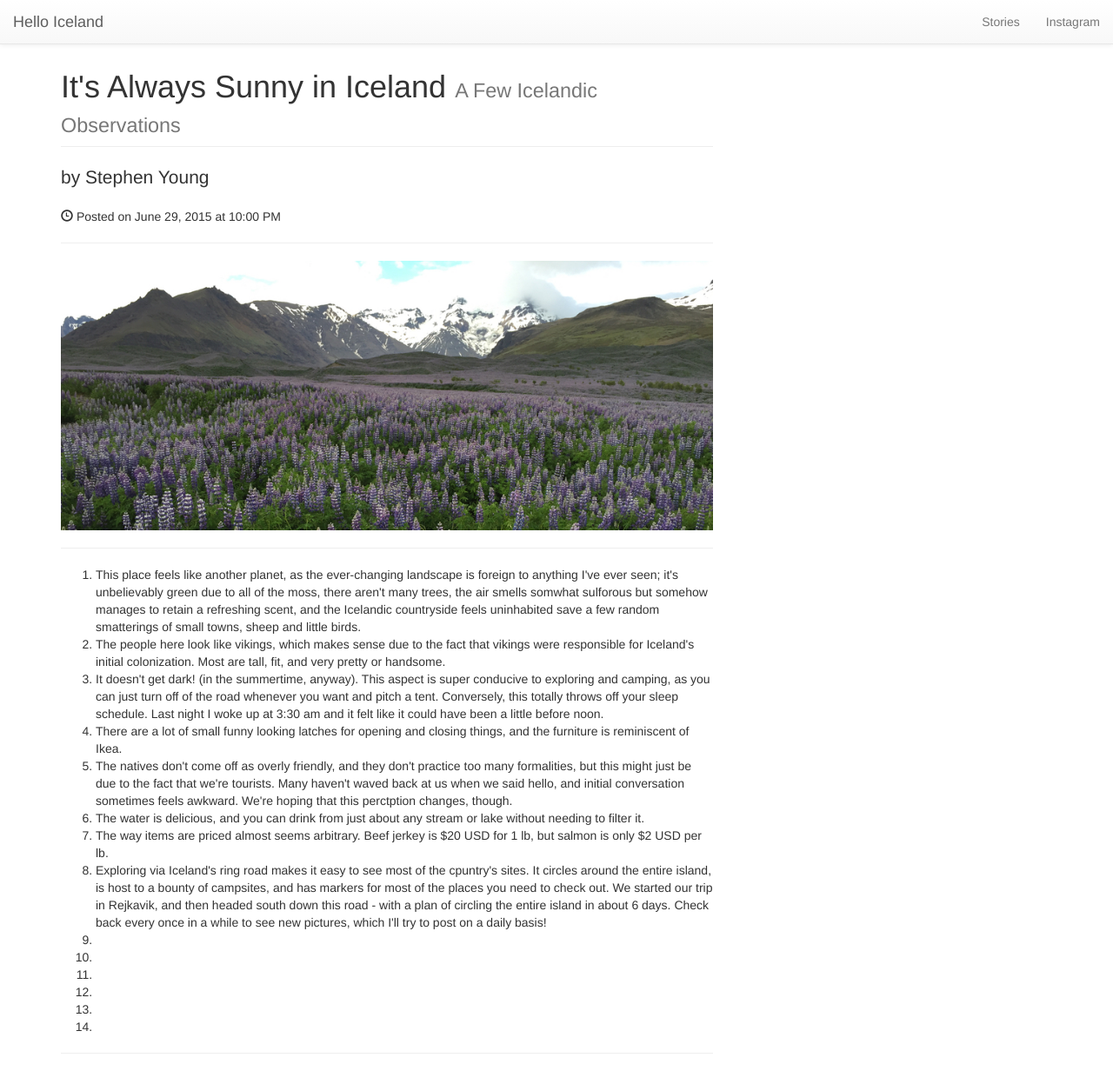
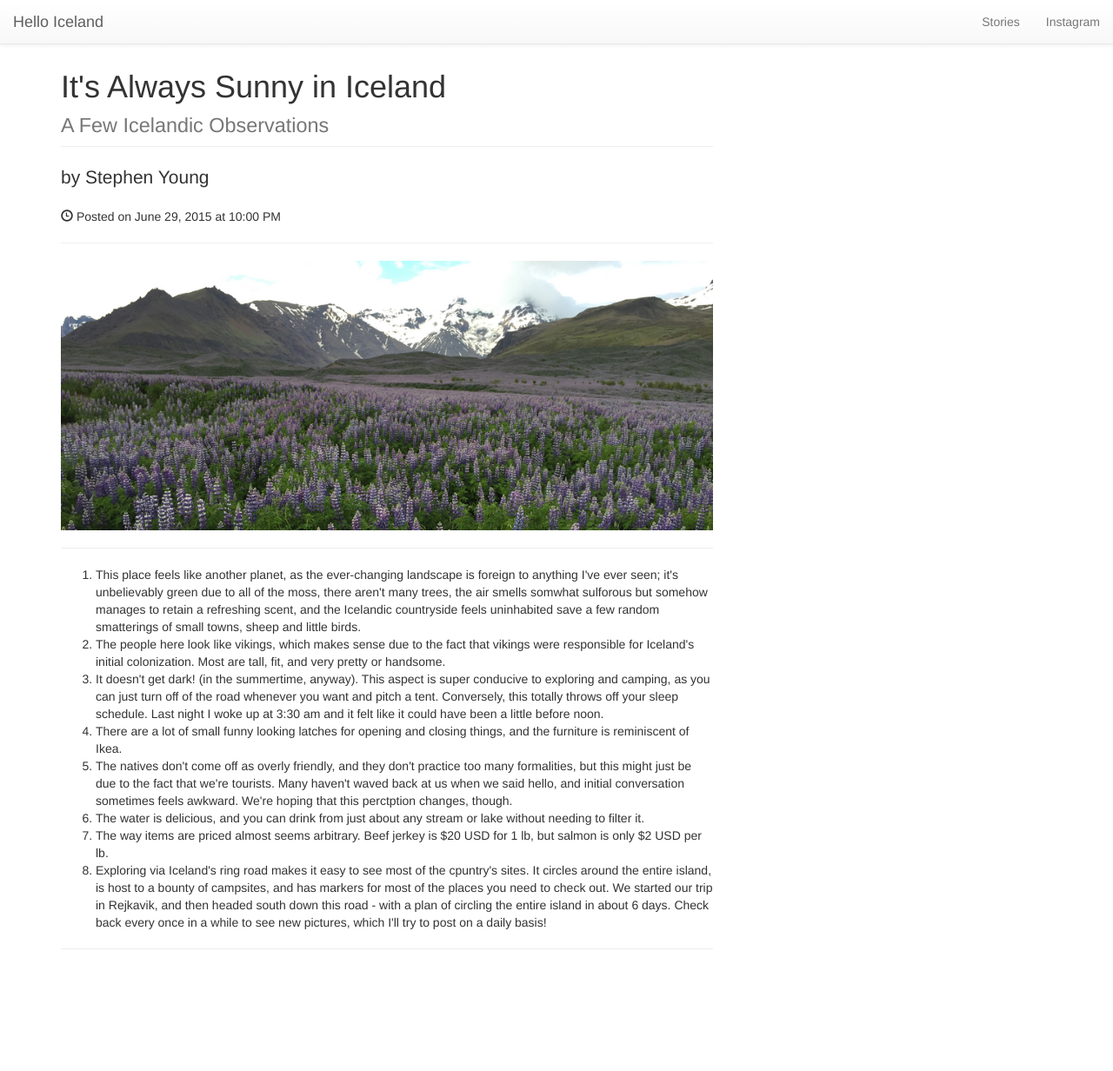
Before and after one commit to StephenJayYoung/Iceland, a Jekyll site: the page stories.html, which Jekyll copies as it is, in a window 1280 px wide and 1232 px high. Shown: the whole window at 87% size. Built offline with Jekyll 4.4.1, drawn with Linux system fonts in a browser that asks for light colours; nearby versions of some CDN libraries; Markdown is read by kramdown in place of the engine named in the settings.

Commit message:
edits to stories page

```diff
--- a/stories.html
+++ b/stories.html
@@ -66,6 +66,7 @@
 
                 <h1 class="page-header">
                     It's Always Sunny in Iceland
+                    <br>
                     <small>A Few Icelandic Observations</small>
                 </h1>
                 <p class="lead">
@@ -87,12 +88,6 @@
                         <li>The way items are priced almost seems arbitrary. Beef jerkey is $20 USD for 1 lb, but salmon is only $2 USD per lb.</li>
                         <li>Exploring via Iceland's ring road makes it easy to see most of the cpuntry's sites. It circles around the entire island, is host to a bounty of campsites, and has markers for most of the places you need to check out. We started our trip in Rejkavik, and then headed south down this road - with a plan of circling the entire island in about 6 days. Check back every once in a while to see new pictures, which I'll try to post on a daily basis! </li>
                         <!-- <img class="img-responsive" src="img/IMG_0406.JPG" alt="image"> -->
-                        <li></li>
-                        <li></li>
-                        <li></li>
-                        <li></li>
-                        <li></li>
-                        <li></li>
                     </ol>
                 </p>
 
```
